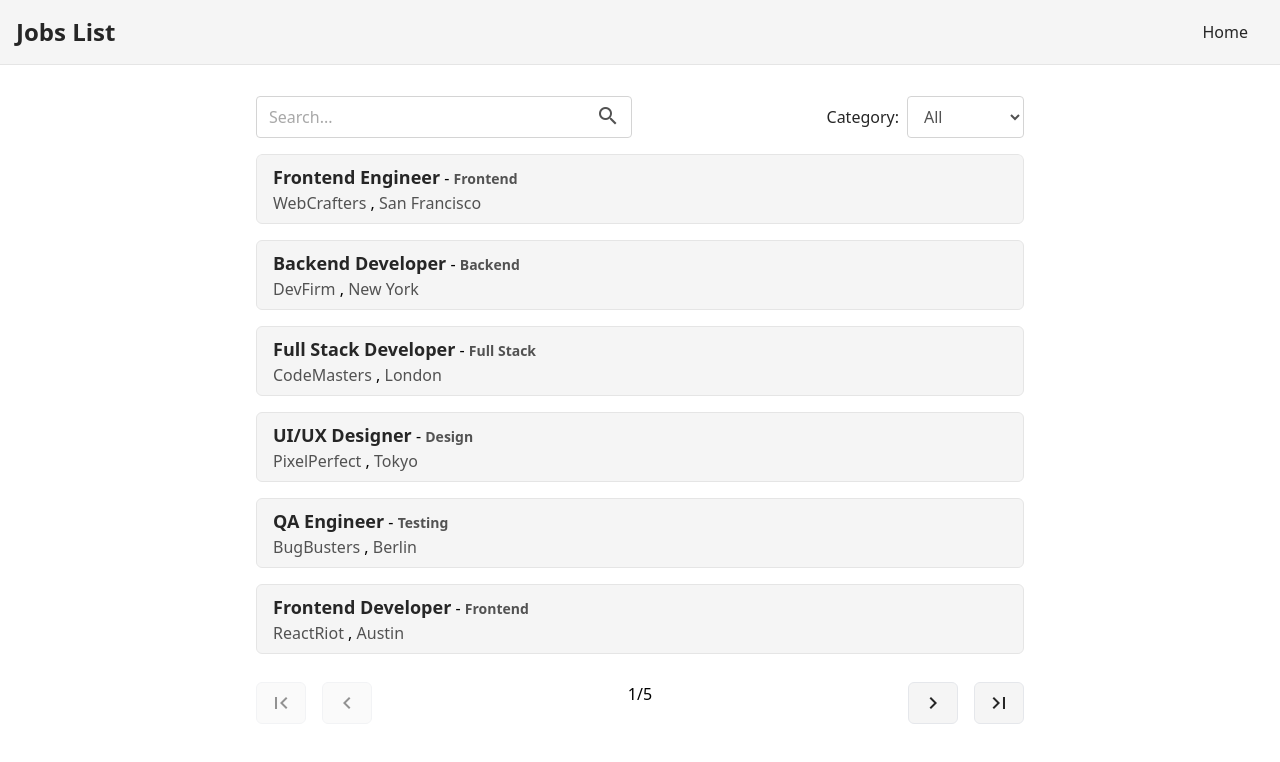
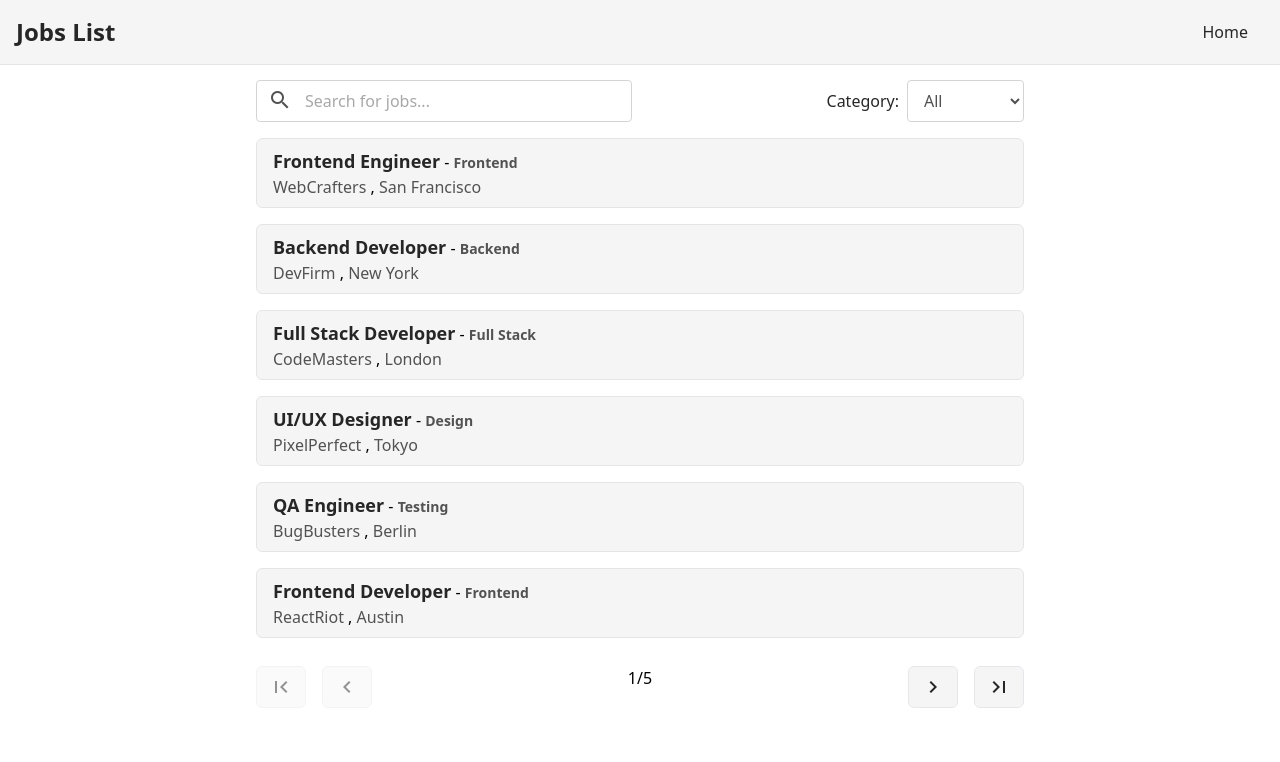
Before and after one commit to HanielHernandez/hikrutech-vue-assesment, a Vue app: page /jobs in a window 1280 px wide. Shown: the top 762 px of the page. Built offline with nearby package versions, Linux system fonts and the light colour scheme.

Commit message:
Updated readme and improved look of several fields

```diff
--- a/src/components/JobFilter.vue
+++ b/src/components/JobFilter.vue
@@ -1,6 +1,7 @@
 <script setup lang="ts">
 import { JOB_CATEGORIES } from '@/const/categories'
 import { computed, ref, watch } from 'vue'
+import SearchBar from './SearchBar.vue'
 
 const emit = defineEmits<{
   (e: 'onfilterChange', value: { value: string; property: string }): void
@@ -18,16 +19,13 @@ const onFilterChange = (property: 'category' | 'search', value: string) => {
 }
 </script>
 <template>
-  <div class="flex flex-col md:flex-row md:justify-between gap-4 i py-4 md:px-0 max-w-3xl mx-auto">
-    <div class="relative w-full">
-      <input
-        type="text"
-        placeholder="Search..."
-        v-model="search"
-        class="px-3 py-2 pr-12 border cursor text-neutral-600 rounded md w-full border-neutral-300"
-      />
-      <span class="material-icons absolute top-2 right-3 text-neutral-600 z-40">search</span>
-    </div>
+  <div class="flex flex-col md:flex-row md:justify-between gap-4 i mb-4 md:px-0 max-w-3xl mx-auto">
+    <SearchBar
+      v-model="search"
+      label="Search for jobs..."
+      :isTextarea="false"
+      class="w-full md:w-1/2"
+    />
     <div class="gap-2 flex flex-row items-center w-full justify-center md:justify-end">
       <label for="category" class="font-medium text-neutral-800">Category:</label>
       <select
--- a/src/components/JobForm.vue
+++ b/src/components/JobForm.vue
@@ -11,9 +11,10 @@ const onFormSubmit = (e: Event) => {
   const form = e.target as HTMLFormElement
   const formData = new FormData(form)
   const data = Object.fromEntries(formData.entries())
-  console.log('Form submitted:', data)
+
   setTimeout(() => {
     processing.value = false
+    console.log('Form submitted:', data)
     alert('Form submitted successfully!')
     form.reset()
   }, 2000)
--- /dev/null
+++ b/src/components/SearchBar.vue
@@ -0,0 +1,33 @@
+<script setup lang="ts">
+defineOptions({
+  inheritAttrs: false,
+})
+const model = defineModel<string>()
+
+defineProps<{
+  label: string
+  isTextarea?: boolean
+}>()
+</script>
+<template>
+  <div class="relative w-full">
+    <input
+      type="text"
+      placeholder="Search for jobs..."
+      :aria-label="label"
+      :aria-required="true"
+      :aria-invalid="false"
+      v-model="model"
+      class="py-2 px-12 border cursor text-neutral-600 rounded md w-full border-neutral-300"
+    />
+    <span class="material-icons absolute py-2 px-3 top-0 left-0 text-neutral-600 z-40">search</span>
+    <button
+      @click="model = ''"
+      class="material-icons absolute py-2 px-3 top-0 right-0 text-neutral-600 z-40 cursor-pointer transition-all ease-in-out duration-300"
+      :class="model && model.length > 0 ? 'opacity-100' : 'opacity-0'"
+    >
+      close
+    </button>
+  </div>
+</template>
+<style lang="scss"></style>
--- a/src/views/JobDetailsView.vue
+++ b/src/views/JobDetailsView.vue
@@ -37,7 +37,7 @@ const job = computed(() => jobsStore.selectedJob)
     </div>
     <div class="mb-4 p-4 border border-neutral-200 rounded-md">
       <h4 class="text-2xl font-bold text-neutral-800 mb-4 leading-tight">Apply for this job</h4>
-      <p class="text-neutral-600 mb-4 leading-1.5">
+      <p class="text-base text-neutral-600 mb-4 leading-6">
         Fill out the form below to apply for this job. We will get back to you as soon as possible.
       </p>
       <JobForm />
```
Also changed, not shown: 1 other file (tests, documents, lock files or other folders).
